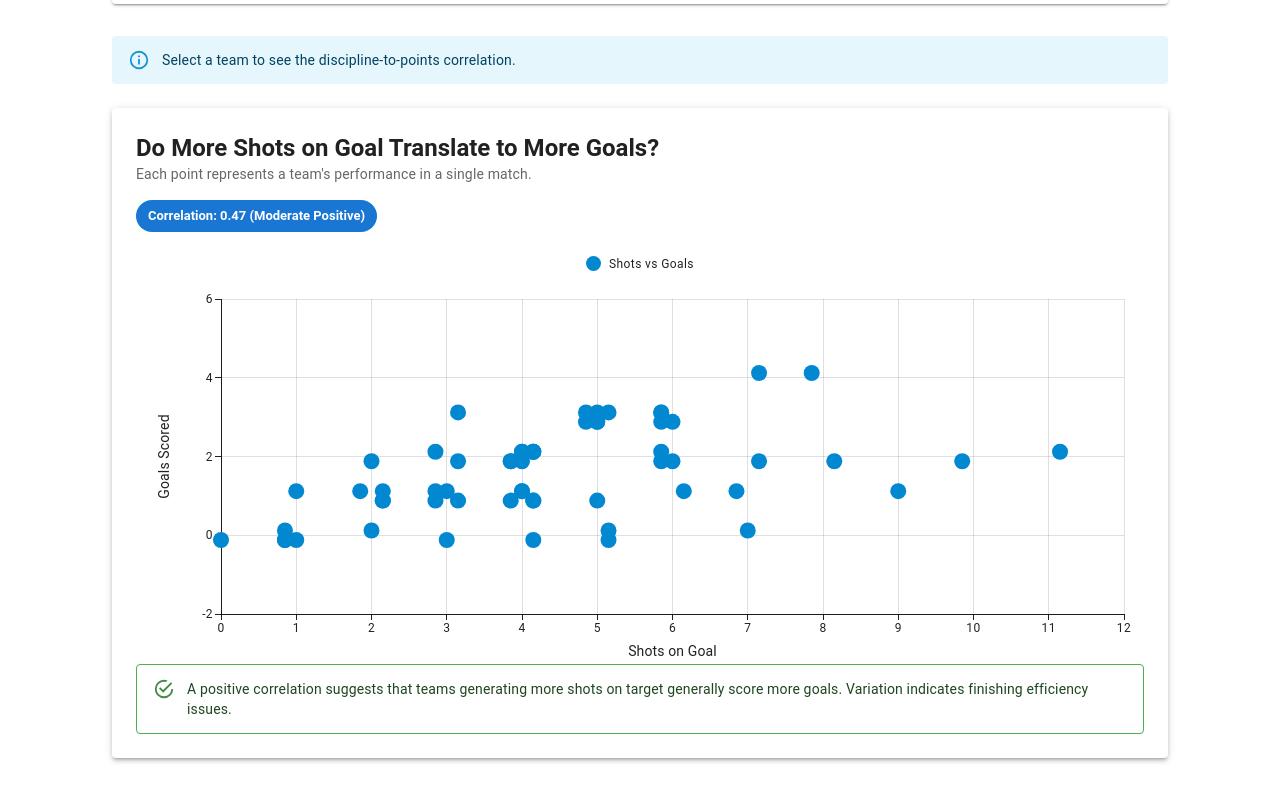
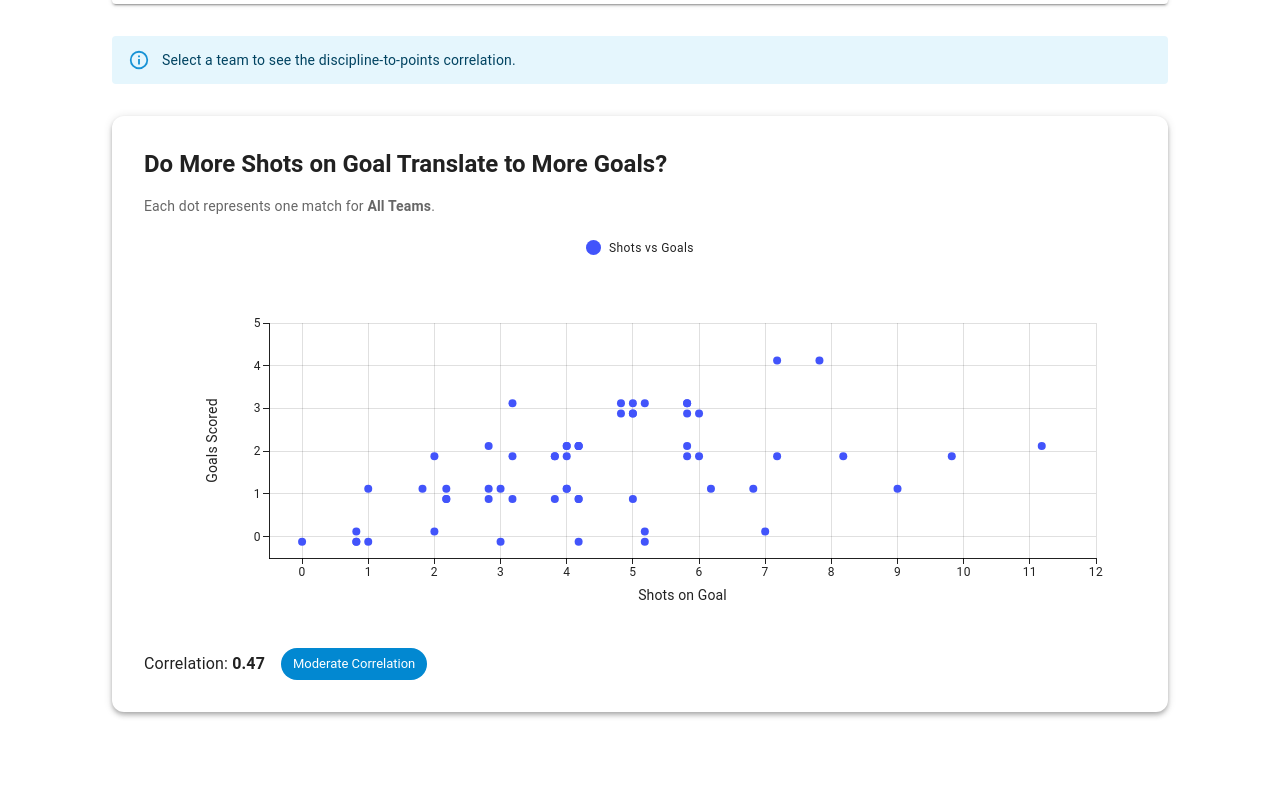
Before and after one commit to NicholasCloud4/English-Premier-League-Data-Analysis, a React (Vite) app: page /analysis in a window 1280 px wide. Shown: the part 768-1570 px from the top of the page. After the commit the page ends 1536 px from the top, so only its background shows below. Built offline with nearby package versions, Linux system fonts and the light colour scheme.

Commit message:
Adjusted chart

```diff
--- a/src/components/DisciplineVsLossChart.jsx
+++ b/src/components/DisciplineVsLossChart.jsx
@@ -95,9 +95,9 @@ export default function DisciplineVsLossChart({ fixtures = [], selectedTeam }) {
                 </Typography>
 
                 <Stack direction="row" spacing={1} justifyContent="center" sx={{ mt: 1, mb: 2 }}>
-                    <Chip size="small" label="Win = 3pts" color="success" variant="filled" />
-                    <Chip size="small" label="Draw = 1pt" color="primary" variant="filled" />
-                    <Chip size="small" label="Loss = 0pts" color="error" variant="filled" />
+                    <Chip size="small" label="Win = 3pts" color="success" variant="outlined" />
+                    <Chip size="small" label="Draw = 1pt" color="primary" variant="outlined" />
+                    <Chip size="small" label="Loss = 0pts" color="error" variant="outlined" />
                 </Stack>
 
                 <ScatterChart
--- a/src/components/ShotVsGoalChart.jsx
+++ b/src/components/ShotVsGoalChart.jsx
@@ -1,141 +1,168 @@
 import { useMemo } from "react";
 import { ScatterChart } from "@mui/x-charts";
-import { Paper, Typography, Box, Alert, Stack, Chip } from "@mui/material";
+import {
+    Paper,
+    Typography,
+    Box,
+    Alert,
+    Stack,
+    Chip
+} from "@mui/material";
 
-function calculateCorrelation(data) {
+export default function ShotsVsGoalsChart({ fixtures = [], selectedTeam }) {
+
+    const data = useMemo(() => {
+        const points = [];
+
+        // Helper function to extract shots on goal from the statistics array
+        const getShotsOnGoal = (fixture, teamName) => {
+            const teamStats = fixture.statistics?.find(
+                (t) => t.team.name === teamName
+            );
+
+            const shotStat = teamStats?.statistics?.find(
+                (s) => s.type === "Shots on Goal"
+            );
+
+            return shotStat?.value ?? 0;
+        };
+
+        fixtures.forEach((fixture, fixtureIndex) => {
+            // Using the new search logic by team name
+            const teams = [
+                {
+                    name: fixture.teams.home.name,
+                    goals: fixture.goals.home,
+                    shots: getShotsOnGoal(fixture, fixture.teams.home.name),
+                },
+                {
+                    name: fixture.teams.away.name,
+                    goals: fixture.goals.away,
+                    shots: getShotsOnGoal(fixture, fixture.teams.away.name),
+                },
+            ];
+
+            teams.forEach(({ name, goals, shots }) => {
+                if (selectedTeam && selectedTeam !== name) return;
+
+                if (shots !== null && goals !== null) {
+                    /**
+                     * JITTER LOGIC:
+                     * Uses fixtureIndex to ensure every match has a unique position,
+                     * even if the scores are identical.
+                     */
+                    const jitterX = ((fixtureIndex % 3) - 1) * 0.18;
+                    const jitterY = ((fixtureIndex % 2) === 0 ? 0.12 : -0.12);
+
+                    points.push({
+                        id: `${fixture.fixture?.id}-${name}`,
+                        x: Number(shots) + jitterX,
+                        y: Number(goals) + jitterY,
+                        rawX: Number(shots), // Clean numbers for math
+                        rawY: Number(goals)  // Clean numbers for math
+                    });
+                }
+            });
+        });
+
+        return points;
+    }, [fixtures, selectedTeam]);
+
+    // 🧮 Correlation Calculation (Using rawX/rawY for accuracy)
+    const correlation = useMemo(() => {
+        if (data.length < 2) return 0;
+
         const n = data.length;
-    if (n < 2) return 0;
-    const sumX = data.reduce((acc, p) => acc + p.rawX, 0);
-    const sumY = data.reduce((acc, p) => acc + p.rawY, 0);
-    const sumXY = data.reduce((acc, p) => acc + p.rawX * p.rawY, 0);
-    const sumX2 = data.reduce((acc, p) => acc + p.rawX * p.rawX, 0);
-    const sumY2 = data.reduce((acc, p) => acc + p.rawY * p.rawY, 0);
+        const sumX = data.reduce((sum, p) => sum + p.rawX, 0);
+        const sumY = data.reduce((sum, p) => sum + p.rawY, 0);
+        const sumXY = data.reduce((sum, p) => sum + p.rawX * p.rawY, 0);
+        const sumX2 = data.reduce((sum, p) => sum + p.rawX * p.rawX, 0);
+        const sumY2 = data.reduce((sum, p) => sum + p.rawY * p.rawY, 0);
 
-    const numerator = (n * sumXY) - (sumX * sumY);
+        const numerator = n * sumXY - sumX * sumY;
         const denominator = Math.sqrt(
             (n * sumX2 - sumX * sumX) *
             (n * sumY2 - sumY * sumY)
         );
 
         return denominator === 0 ? 0 : numerator / denominator;
-}
+    }, [data]);
 
-export default function ShotsVsGoalsChart({ fixtures = [], selectedTeam }) {
+    // 🎨 Dynamic Chip Color
+    const correlationStrength = useMemo(() => {
+        const abs = Math.abs(correlation);
+        if (data.length < 3) return { label: "Insufficient Data", color: "warning" };
+        if (abs > 0.7) return { label: "Strong Correlation", color: "success" };
+        if (abs > 0.4) return { label: "Moderate Correlation", color: "info" };
+        if (abs > 0.2) return { label: "Weak Correlation", color: "warning" };
+        return { label: "Little / No Correlation", color: "error" };
+    }, [correlation, data.length]);
 
-    const data = useMemo(() => {
-        if (!fixtures.length) return [];
-
-        const points = [];
-
-        fixtures.forEach((fixture, index) => {
-            fixture.statistics?.forEach((teamBlock) => {
-                const teamName = teamBlock.team.name;
-                const teamId = teamBlock.team.id;
-
-                if (selectedTeam && selectedTeam !== teamName) return;
-
-                const shotsStat = teamBlock.statistics.find(
-                    (stat) => stat.type === "Shots on Goal"
-                );
-
-                const shotsOnGoal = Number(shotsStat?.value ?? 0);
-                const isHome = teamId === fixture.teams.home.id;
-                const goals = Number(isHome ? fixture.goals.home ?? 0 : fixture.goals.away ?? 0);
-
-                // Add deterministic jitter so dots don't stack perfectly
-                const xJitter = ((index % 3) - 1) * 0.15;
-                const yJitter = ((index % 2) === 0 ? 1 : -1) * 0.12;
-
-                points.push({
-                    id: `${fixture.fixture?.id}-${teamId}`,
-                    x: shotsOnGoal + xJitter,
-                    y: goals + yJitter,
-                    rawX: shotsOnGoal, // Used for correlation math
-                    rawY: goals,      // Used for correlation math
-                });
-            });
-        });
-
-        return points;
-    }, [fixtures, selectedTeam]);
-
-    if (!data.length) {
-        return (
-            <Alert severity="info" sx={{ mt: 2 }}>
-                No data available for selected filters.
-            </Alert>
-        );
-    }
-
-    const correlation = calculateCorrelation(data);
-
-    const correlationStrength =
-        correlation > 0.7
-            ? "Strong Positive"
-            : correlation > 0.4
-                ? "Moderate Positive"
-                : correlation > 0.2
-                    ? "Weak Positive"
-                    : "Little / No Correlation";
+    // Dynamic scale for X/Y axes to prevent cutoff
+    const maxX = Math.max(...data.map(d => d.rawX), 5);
+    const maxY = Math.max(...data.map(d => d.rawY), 4);
 
     return (
-        <Paper elevation={3} sx={{ p: 3, mt: 3 }}>
+        <Paper elevation={4} sx={{ p: 4, borderRadius: 3, marginTop: 4 }}>
             <Stack spacing={2}>
-
-                {/* Title Section */}
-                <Box>
-                    <Typography variant="h5" fontWeight={600}>
+                <Typography variant="h5" fontWeight="bold">
                     Do More Shots on Goal Translate to More Goals?
                 </Typography>
+
                 <Typography variant="body2" color="text.secondary">
-                        Each point represents a team's performance in a single match.
+                    Each dot represents one match for <strong>{selectedTeam || "All Teams"}</strong>.
                 </Typography>
-                </Box>
 
-                {/* Correlation Chip - Uses same Blue as the chart */}
-                <Chip
-                    label={`Correlation: ${correlation.toFixed(2)} (${correlationStrength})`}
-                    color="primary"
-                    sx={{ width: "fit-content", fontWeight: 'bold' }}
-                />
+                {data.length > 0 && data.length < 3 && (
+                    <Alert severity="warning">Not enough data for reliable correlation.</Alert>
+                )}
 
-                {/* Chart */}
-                <Box sx={{ width: '100%', height: 400 }}>
+                <Box sx={{ height: 400, width: '100%' }}>
+                    {data.length > 0 ? (
                         <ScatterChart
                             height={400}
+                            margin={{ left: 60, right: 40, top: 60, bottom: 60 }}
                             series={[
                                 {
                                     label: "Shots vs Goals",
                                     data: data,
-                                color: "#0288d1", // Matching the "Blue" (Draw/Primary) color
-                                markerSize: 8,
                                     valueFormatter: (v) => `${v.rawY} Goals from ${v.rawX} Shots on Target`
                                 },
                             ]}
-                        xAxis={[
-                            {
+                            xAxis={[{
                                 label: "Shots on Goal",
-                                tickMinStep: 1,
-                                valueFormatter: (v) => Math.round(v).toString()
-                            },
-                        ]}
-                        yAxis={[
-                            {
+                                min: -0.5,
+                                max: maxX + 1,
+                                tickMinStep: 1
+                            }]}
+                            yAxis={[{
                                 label: "Goals Scored",
-                                tickMinStep: 1,
-                                valueFormatter: (v) => Math.round(v).toString()
-                            },
-                        ]}
+                                min: -0.5,
+                                max: maxY + 1,
+                                tickMinStep: 1
+                            }]}
                             grid={{ horizontal: true, vertical: true }}
+                            slotProps={{
+                                legend: {
+                                    position: { vertical: 'top', horizontal: 'middle' },
+                                    padding: 0
+                                }
+                            }}
                         />
+                    ) : (
+                        <Alert severity="info">No data available for the selected team.</Alert>
+                    )}
                 </Box>
 
-                {/* Insight Box */}
-                <Alert severity="success" variant="outlined">
-                    A positive correlation suggests that teams generating more shots on
-                    target generally score more goals. Variation indicates finishing efficiency issues.
-                </Alert>
-
+                <Stack direction="row" spacing={2} alignItems="center">
+                    <Typography variant="body1">
+                        Correlation: <strong>{correlation.toFixed(2)}</strong>
+                    </Typography>
+                    <Chip
+                        label={correlationStrength.label}
+                        color={correlationStrength.color}
+                    />
+                </Stack>
             </Stack>
         </Paper>
     );
```
Lines whose indentation alone changed are shown as unchanged.
